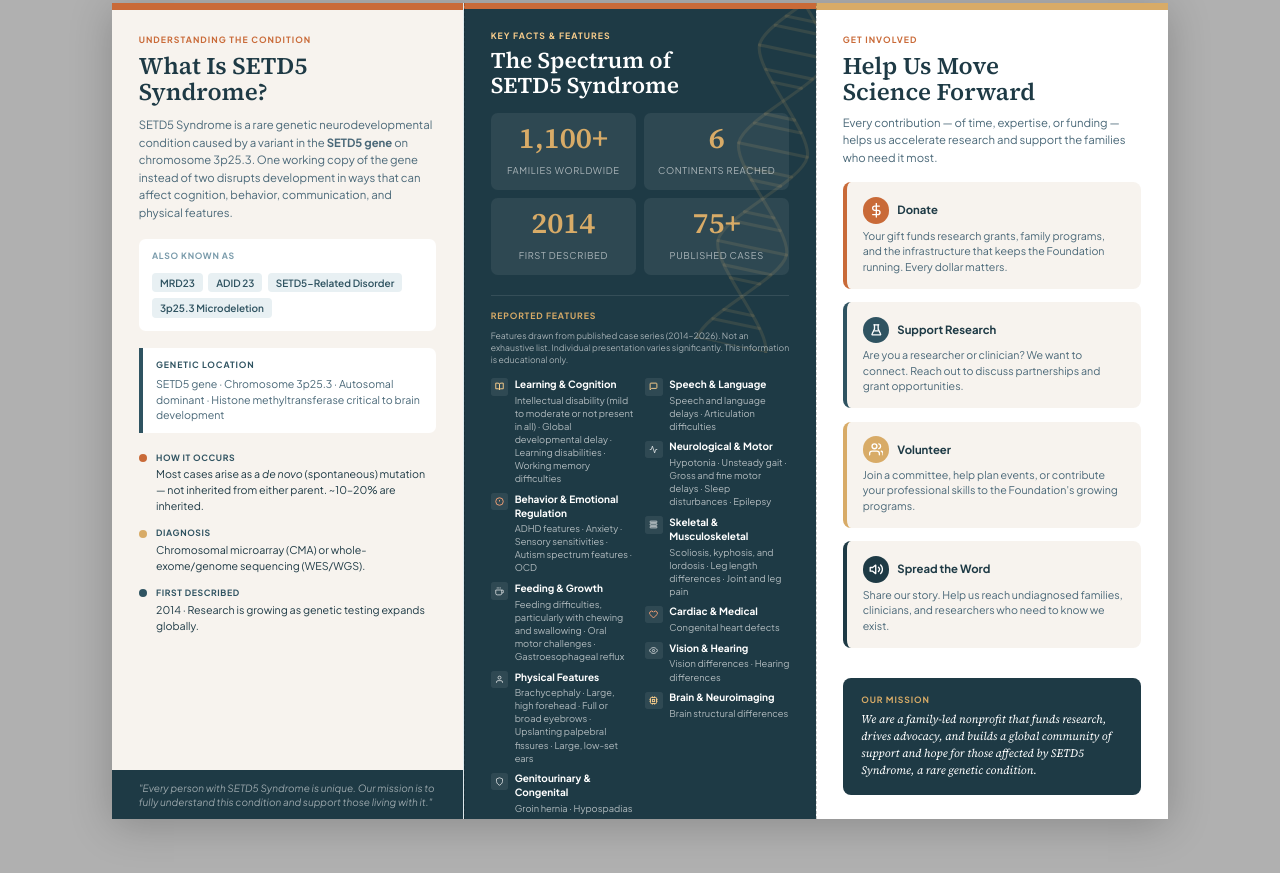
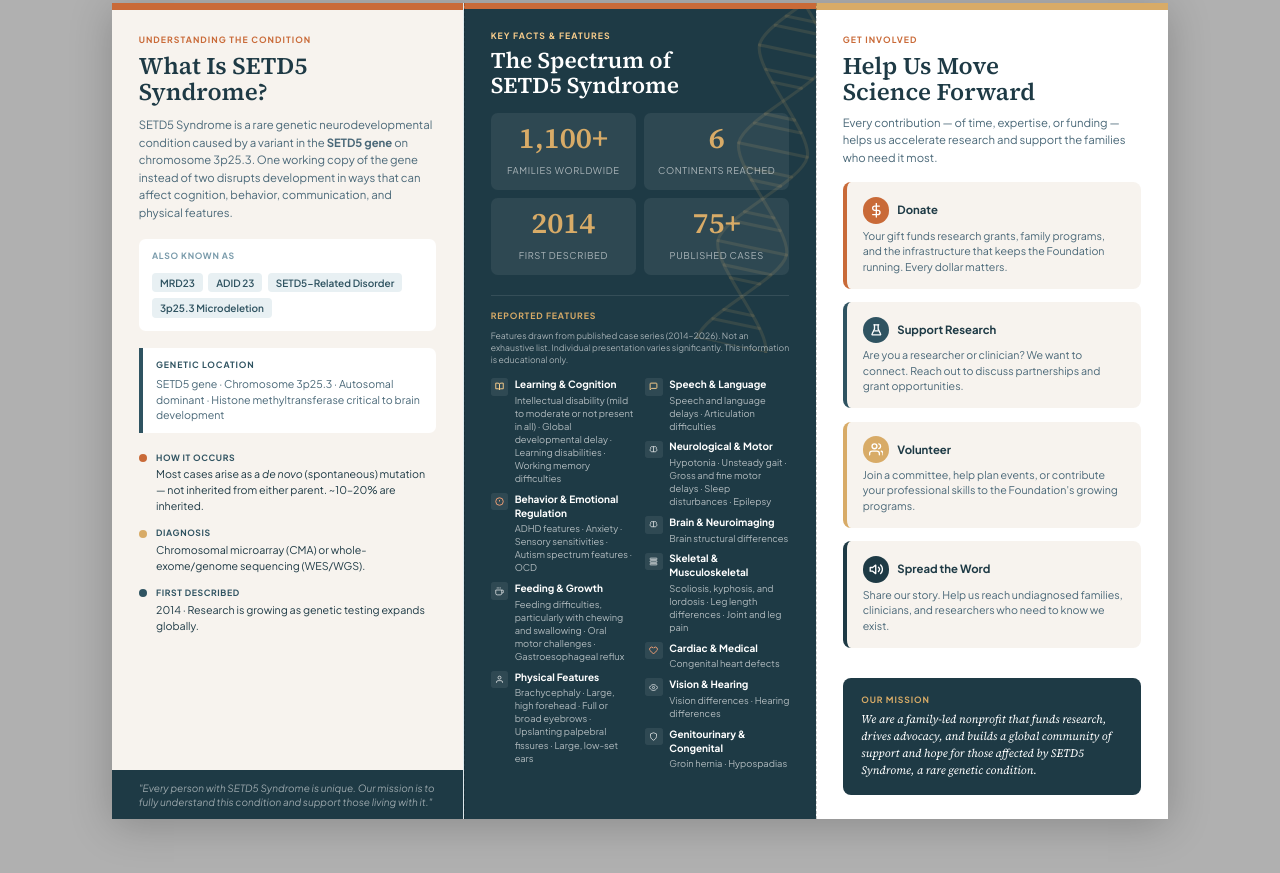
Before and after one commit to homekew/FOUNDATION---Setd5, a plain HTML site: page trifold-brochure.html in a window 1280 px wide. Shown: the part 974-1847 px from the top of the page. Drawn offline with Linux system fonts and the light colour scheme.

Commit message:
Brochure: brain icons + reorganize right column order
- Neurological & Motor and Brain & Neuroimaging both use brain icon
- Brain & Neuroimaging moved to follow Neurological & Motor
- Genitourinary & Congenital moved from left column to bottom of right column

Right column order: Speech & Language, Neurological & Motor, Brain & Neuroimaging,
Skeletal, Cardiac, Vision & Hearing, Genitourinary & Congenital

Co-Authored-By: Claude Sonnet 4.6 <noreply@anthropic.com>

```diff
--- a/trifold-brochure.html
+++ b/trifold-brochure.html
@@ -855,15 +855,6 @@ body{
               <p>Brachycephaly · Large, high forehead · Full or broad eyebrows · Upslanting palpebral fissures · Large, low-set ears</p>
             </div>
           </div>
-          <div class="feature-item">
-            <div class="feature-icon">
-              <svg width="9" height="9" viewBox="0 0 24 24" fill="none" stroke="rgba(255,255,255,0.7)" stroke-width="2.5"><path d="M12 22s8-4 8-10V5l-8-3-8 3v7c0 6 8 10 8 10z"/></svg>
-            </div>
-            <div class="feature-text">
-              <h4>Genitourinary &amp; Congenital</h4>
-              <p>Groin hernia · Hypospadias</p>
-            </div>
-          </div>
         </div>
         <!-- RIGHT COLUMN -->
         <div class="features-col">
@@ -878,11 +869,20 @@ body{
           </div>
           <div class="feature-item">
             <div class="feature-icon">
-              <svg width="9" height="9" viewBox="0 0 24 24" fill="none" stroke="rgba(255,255,255,0.7)" stroke-width="2.5"><polyline points="22 12 18 12 15 21 9 3 6 12 2 12"/></svg>
+              <svg width="9" height="9" viewBox="0 0 24 24" fill="none" stroke="rgba(255,255,255,0.7)" stroke-width="2.5"><path d="M8 4C5.8 4 4 5.8 4 8c0 .7.2 1.4.5 2C3.6 10.9 3 12 3 13.2 3 15.9 5.1 18 7.8 18H16.2C18.9 18 21 15.9 21 13.2c0-1.2-.6-2.3-1.5-3.2.3-.6.5-1.3.5-2C20 5.8 18.2 4 16 4c-.8 0-1.6.2-2.2.7C13.2 4.3 12.6 4 12 4s-1.2.3-1.8.7C9.6 4.2 8.8 4 8 4z"/><line x1="12" y1="4" x2="12" y2="18"/></svg>
             </div>
             <div class="feature-text">
               <h4>Neurological &amp; Motor</h4>
               <p>Hypotonia · Unsteady gait · Gross and fine motor delays · Sleep disturbances · Epilepsy</p>
+            </div>
+          </div>
+          <div class="feature-item">
+            <div class="feature-icon">
+              <svg width="9" height="9" viewBox="0 0 24 24" fill="none" stroke="rgba(255,255,255,0.7)" stroke-width="2.5"><path d="M8 4C5.8 4 4 5.8 4 8c0 .7.2 1.4.5 2C3.6 10.9 3 12 3 13.2 3 15.9 5.1 18 7.8 18H16.2C18.9 18 21 15.9 21 13.2c0-1.2-.6-2.3-1.5-3.2.3-.6.5-1.3.5-2C20 5.8 18.2 4 16 4c-.8 0-1.6.2-2.2.7C13.2 4.3 12.6 4 12 4s-1.2.3-1.8.7C9.6 4.2 8.8 4 8 4z"/><line x1="12" y1="4" x2="12" y2="18"/></svg>
+            </div>
+            <div class="feature-text">
+              <h4>Brain &amp; Neuroimaging</h4>
+              <p>Brain structural differences</p>
             </div>
           </div>
           <div class="feature-item">
@@ -914,11 +914,11 @@ body{
           </div>
           <div class="feature-item">
             <div class="feature-icon">
-              <svg width="9" height="9" viewBox="0 0 24 24" fill="none" stroke="#FACE8C" stroke-width="2.5"><rect x="4" y="4" width="16" height="16" rx="2"/><rect x="9" y="9" width="6" height="6"/><line x1="9" y1="1" x2="9" y2="4"/><line x1="15" y1="1" x2="15" y2="4"/><line x1="9" y1="20" x2="9" y2="23"/><line x1="15" y1="20" x2="15" y2="23"/><line x1="20" y1="9" x2="23" y2="9"/><line x1="20" y1="14" x2="23" y2="14"/><line x1="1" y1="9" x2="4" y2="9"/><line x1="1" y1="14" x2="4" y2="14"/></svg>
+              <svg width="9" height="9" viewBox="0 0 24 24" fill="none" stroke="rgba(255,255,255,0.7)" stroke-width="2.5"><path d="M12 22s8-4 8-10V5l-8-3-8 3v7c0 6 8 10 8 10z"/></svg>
             </div>
             <div class="feature-text">
-              <h4>Brain &amp; Neuroimaging</h4>
-              <p>Brain structural differences</p>
+              <h4>Genitourinary &amp; Congenital</h4>
+              <p>Groin hernia · Hypospadias</p>
             </div>
           </div>
         </div>
```
